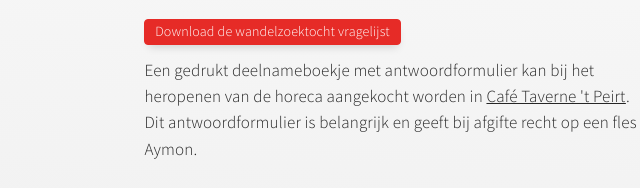
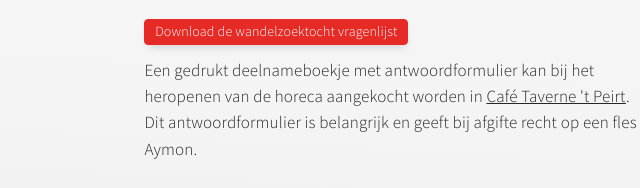
Before and after one commit to thomasfava/rosbeiaardbierproevers, a website: page http/index.htm in a window 1280 px wide. Shown: the part 464-652 px from the top of the page, 437-1077 px from the left. Drawn offline with Linux system fonts and the light colour scheme; a web font is replaced by a local one.

Commit message:
Fixed typo.

```diff
--- a/http/index.htm
+++ b/http/index.htm
@@ -1515,7 +1515,7 @@
             minder bekende mooie hoekjes van Dendermonde.
           </p>
           <p>
-            <a href="downloads/wandelzoektocht-vragenlijst-2020.pdf" class="button" target="_blank" title="Wandelzoektocht vragelijst">Download de wandelzoektocht vragelijst</a>
+            <a href="downloads/wandelzoektocht-vragenlijst-2020.pdf" class="button" target="_blank" title="Wandelzoektocht vragenlijst">Download de wandelzoektocht vragenlijst</a>
           </p>
           <p>
             Een gedrukt deelnameboekje met antwoordformulier kan bij het heropenen van de horeca aangekocht worden in <a href="http://tpeirt.be/" target="_blank" title="Café Taverne 't Peirt">Café Taverne 't Peirt</a>.
```
